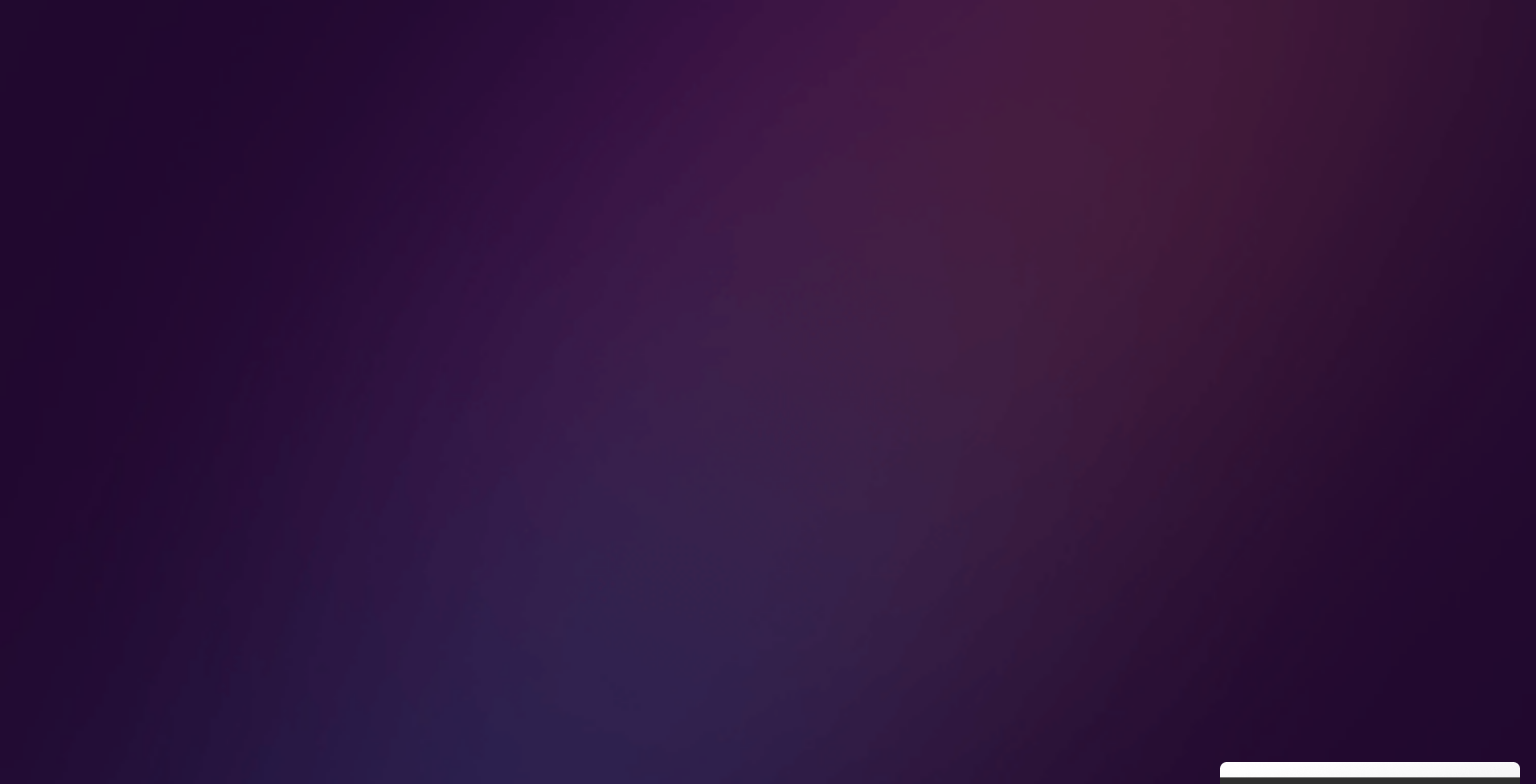
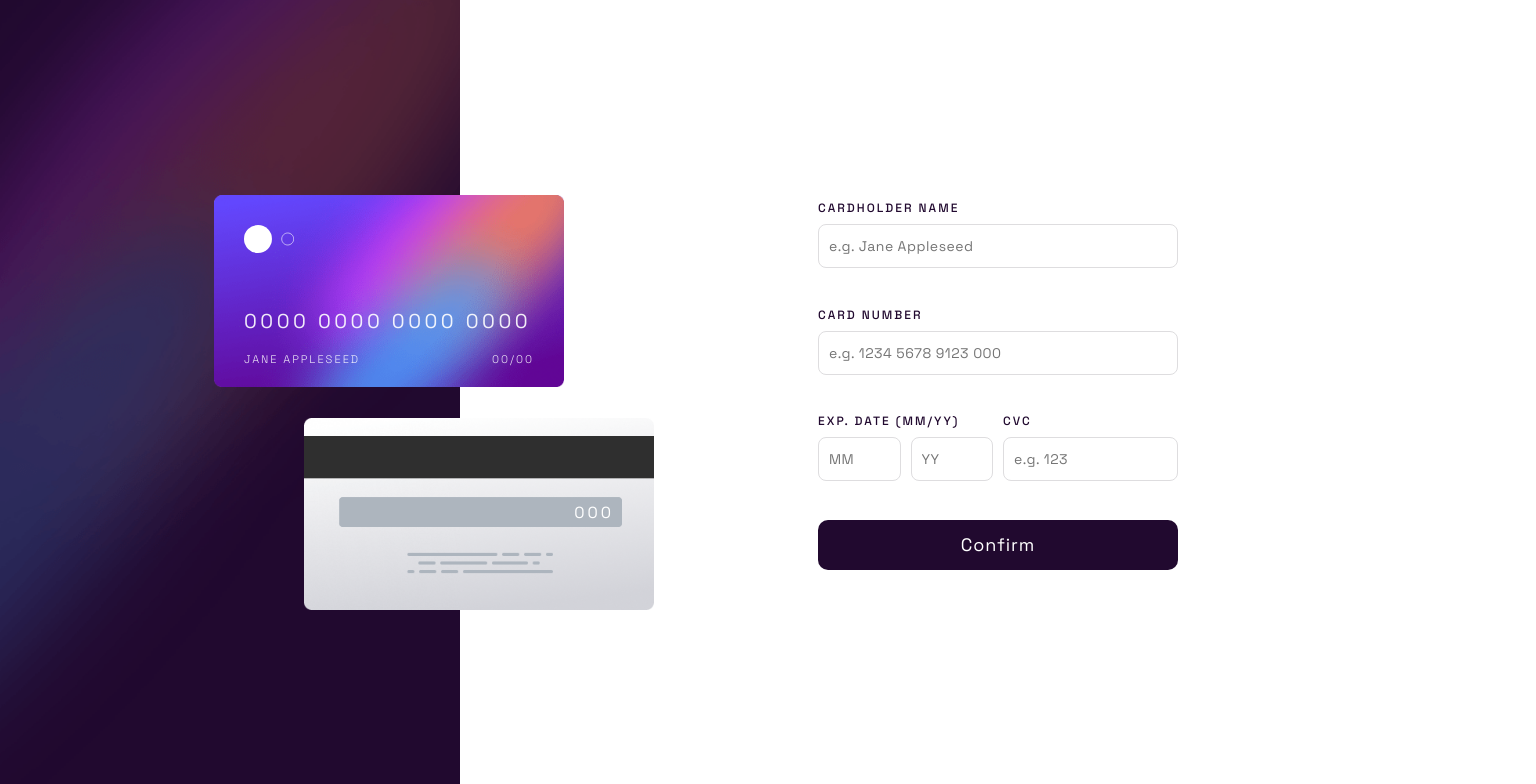
Before and after one commit to Kev-Jung/interactive-card-form, a React (Create React App) app: page / in a window 1536 px wide. Shown: the top 784 px of the page. Built offline with nearby package versions, Linux system fonts and the light colour scheme.

Commit message:
Completion of responsive on mobile, tablet, and desktop. Added media queries to MobileBackground, FrontCard, BackCard, CardForm

```diff
--- a/src/App.css
+++ b/src/App.css
@@ -4,3 +4,17 @@ body {
   box-sizing: border-box;
   font-family: 'Space Grotesk', sans-serif;
 }
+
+.app-container {
+  display: flex;
+  flex-direction: column;
+  width: 100vw;
+  height: 100vh;
+
+}
+
+@media (min-width: 768px) {
+  .app-container {
+    flex-direction: row;
+  }
+}
--- a/src/App.js
+++ b/src/App.js
@@ -14,7 +14,7 @@ function App() {
   const [formSubmitted, setFormSubmitted] = useState(false)
 
   return (
-    <div>
+    <div className='app-container'>
       <MobileBackground />
       {formSubmitted
       ?
--- a/src/components/BackCard/BackCard.css
+++ b/src/components/BackCard/BackCard.css
@@ -3,7 +3,7 @@
   width: 300px;
   position: absolute;
   bottom: 57px;
-  right: 16px;
+  right: 0;
 }
 
 .back-card--img {
@@ -18,3 +18,35 @@
   font-size: 9px;
   letter-spacing: 2px;
 }
+
+@media (min-width: 768px) {
+  .back-card--container {
+    top: 0;
+    left: 16px;
+    bottom: auto;
+    right: auto;
+  }
+}
+
+@media (min-width: 1024px) {
+  .back-card--container {
+    left: auto;
+    top: auto;
+    right: 0;
+    bottom: 30px;
+  }
+}
+
+@media (min-width: 1440px) {
+  .back-card--container {
+    width: 70%;
+    right: 30px;
+  }
+
+  .cvc {
+    font-size: 16px;
+    top: 68px;
+    right: 40px;
+    letter-spacing: 3px;
+  }
+}
--- a/src/components/CardForm/CardForm.css
+++ b/src/components/CardForm/CardForm.css
@@ -1,6 +1,21 @@
 #card-form {
-  margin: 70px 30px 0;
+  margin: 110px 30px 0;
+  height: 400px;
   display: grid;
-  gap: 20px;
+  gap: 10px;
   grid-template-columns: repeat(4, 1fr);
 }
+
+@media (min-width: 450px) {
+  #card-form {
+    width: 360px;
+    margin-left: auto;
+    margin-right: auto;
+  }
+}
+
+@media (min-width: 768px) {
+  #card-form {
+    margin: auto;
+  }
+}
--- a/src/components/CardForm/CardForm.jsx
+++ b/src/components/CardForm/CardForm.jsx
@@ -37,7 +37,7 @@ const CardForm = ({ setFormSubmitted }) => {
       setError((prevError) => {
         return {
           ...prevError,
-          [key]: { error: true, message: "Can't be blank" },
+          [key]: { error: true, message: "* Required" },
         };
       });
     } else if (inputLength !== 0 && inputLength !== limit && key !== "name") {
@@ -66,6 +66,7 @@ const CardForm = ({ setFormSubmitted }) => {
     const isSubmissionClean = errorArray.every(
       (errorExists) => errorExists === false && true
     );
+    console.log(isSubmissionClean);
     isSubmissionClean === true && setFormSubmitted((state) => !state);
   };
 
@@ -96,7 +97,8 @@ const CardForm = ({ setFormSubmitted }) => {
       onSubmit={(e) => {
         e.preventDefault();
         validateFormData();
-        checkForErrors();
+        // checkForErrors skipping the error state from validateFormData. Will show the prompt page without any validation
+        // checkForErrors();
         console.log("done");
       }}
     >
@@ -124,7 +126,7 @@ const CardForm = ({ setFormSubmitted }) => {
         value={inputField.cardNumber}
       />
 
-      <div className=" input-form two-fr">
+      <div className="input-form two-fr">
         <label className="exp-year-label" htmlFor="month">
           Exp. Date (MM/YY)
         </label>
--- a/src/components/FrontCard/FrontCard.css
+++ b/src/components/FrontCard/FrontCard.css
@@ -2,7 +2,7 @@
   height: auto;
   width: 300px;
   position: absolute;
-  left: 16px;
+  left: 0;
   bottom: -36px;
   z-index: 2;
 }
@@ -23,12 +23,12 @@
 
 .card-logo {
   width: 50px;
-  margin-bottom: 36px;
+  margin-bottom: 26px;
 }
 
 .card-number {
   font-size: 18px;
-  letter-spacing: 2.9px;
+  letter-spacing: 2.8px;
   margin: 0;
 }
 
@@ -47,3 +47,44 @@
   letter-spacing: 2px;
   margin: 14px 0;
 }
+
+@media (min-width: 768px) {
+  .front-card--container {
+    top: 93px;
+    bottom: auto;
+    left: 16px;
+  }
+}
+
+@media (min-width: 1024px) {
+  .front-card--container {
+    top: 0;
+    left: 0;
+  }
+}
+
+@media (min-width: 1440px) {
+  .front-card--container {
+    width: 70%;
+    left: 30px;
+  }
+
+  .front-card--info {
+    padding: 30px;
+  }
+
+  .card-logo {
+    width: 50px;
+    margin-bottom: 50px;
+  }
+
+  .card-number {
+    font-size: 20px;
+    letter-spacing: 3.5px;
+  }
+
+  .user-info p {
+    font-size: 11px;
+    margin: 18px 0;
+  }
+}
--- a/src/components/InputForm/InputForm.css
+++ b/src/components/InputForm/InputForm.css
@@ -17,7 +17,7 @@
   font-size: 14px;
   letter-spacing: .5px;
   color: hsl(278, 68%, 11%);
-  margin-bottom: 10px;
+  margin-bottom: 28px;
 }
 
 .input-form label, .exp-year-label {
@@ -36,10 +36,10 @@
 
 .error-msg {
   position: absolute;
-  font-size: 11px;
+  font-size: 12px;
   color: hsl(0, 100%, 66%);
   margin: 0;
-  bottom: -7px;
+  bottom: 10px;
 }
 
 .error-border {
@@ -57,7 +57,3 @@
 .four-fr {
   grid-column-start: span 4;
 }
-
-.red {
-  border: 1px solid red
-}
--- a/src/components/MobileBackground/MobileBackground.css
+++ b/src/components/MobileBackground/MobileBackground.css
@@ -1,9 +1,75 @@
 .mobile-container {
-  width: 100%;
-  height: auto;
   position: relative;
+  max-height: 100vh;
 }
 
-.mobile-container--background {
-  width: inherit;
+.mobile-container--background-img {
+  width: 100%;
+  max-height: 250px;
 }
+
+.card-container {
+  /* border: 1px solid red; */
+  margin-top: 20px;
+  width: 350px;
+  height: 250px;
+  position: absolute;
+  left: 50%;
+  transform: translateX(-50%);
+}
+
+@media (min-width: 425px) {
+  .card-container {
+    width: 380px;
+  }
+}
+
+@media (min-width: 768px) {
+  .mobile-container--background-img {
+    content: url("../../images/bg-main-desktop.png");
+    height: 100%;
+    max-height: 100%;
+    max-width: 330px;
+  }
+
+  .card-container {
+    left: 0;
+    transform: translateY(-50%);
+    top: 50%;
+    height: 310px;
+  }
+}
+
+@media (min-width: 1024px) {
+  .mobile-container--background-img {
+    max-width: 400px;
+    height: 100%;
+  }
+
+  .card-container {
+    left: 30%;
+    height: 400px;
+  }
+}
+
+@media (min-width: 1440px) {
+  .mobile-container {
+    width: 460px;
+  }
+
+  .mobile-container--background-img {
+    max-width: 100%;
+  }
+
+  .card-container {
+    left: 65%;
+  }
+}
+
+@media (min-width: 1440px) {
+  .card-container {
+    left: 40%;
+    width: 500px;
+    height: 450px;
+  }
+}
--- a/src/components/MobileBackground/MobileBackground.jsx
+++ b/src/components/MobileBackground/MobileBackground.jsx
@@ -6,13 +6,15 @@ import BackCard from "../../components/BackCard/BackCard";
 const MobileBackground = () => {
   return (
     <div className="mobile-container">
+      <div className="card-container">
+        <FrontCard />
+        <BackCard />
+      </div>
       <img
-        className="mobile-container--background"
+        className="mobile-container--background-img"
         src={mobileBackground}
         alt="mobile background"
       />
-      <FrontCard />
-      <BackCard />
     </div>
   );
 };
```
